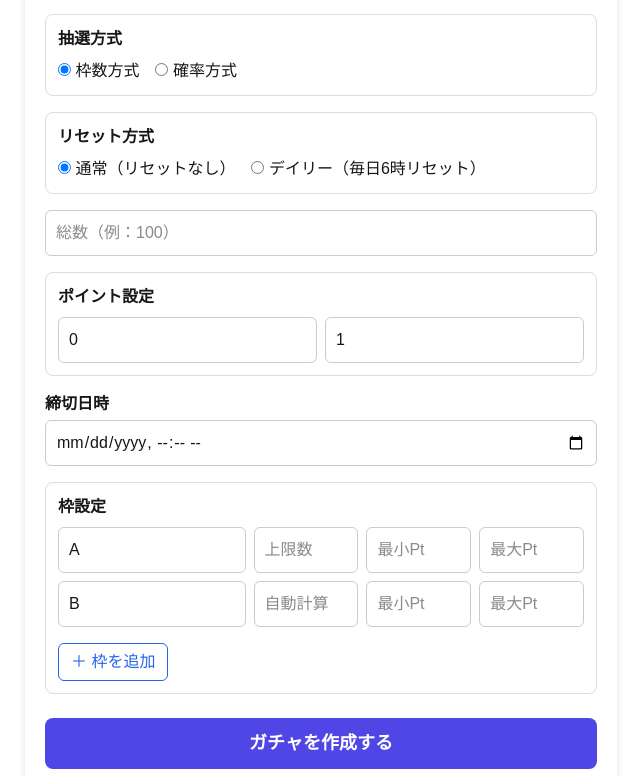
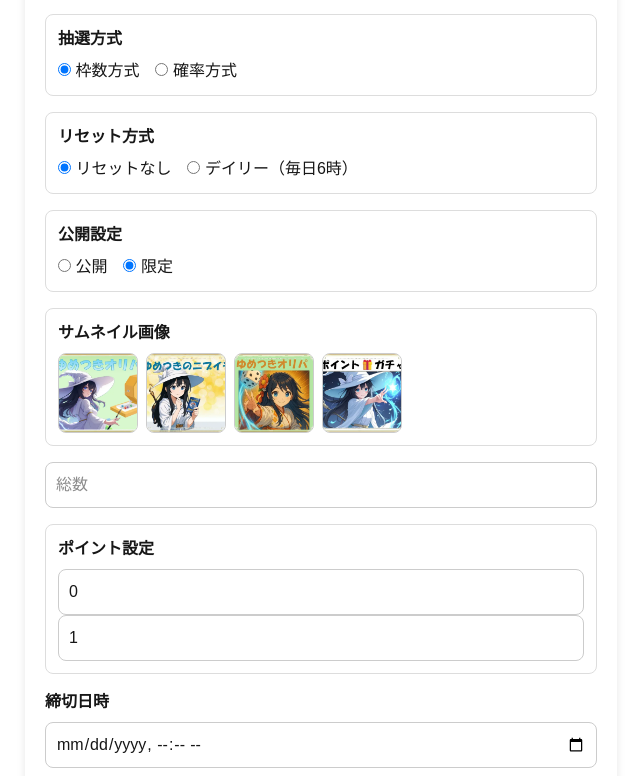
Before and after one commit to yumetsukigame-jp/yumetsuki-app, a Next.js app: page /admin/gacha in a window 1280 px wide. Shown: the part 344-1120 px from the top of the page, without its empty margins (319-959 px from the left). Built offline with nearby package versions, Linux system fonts and the light colour scheme.

Commit message:
update: gacha create/list/admin resetType & publicFlag対応

```diff
--- a/app/admin/gacha/list/page.tsx
+++ b/app/admin/gacha/list/page.tsx
@@ -9,7 +9,7 @@ import {
   doc,
 } from "firebase/firestore";
 
-export default function GachaListPage() {
+export default function AdminGachaListPage() {
   const [codes, setCodes] = useState<any[]>([]);
   const [loading, setLoading] = useState(true);
 
@@ -35,9 +35,9 @@ export default function GachaListPage() {
 
   return (
     <div style={{ padding: 24 }}>
-      <h1>🎛 ガチャコード管理</h1>
+      <h1>🎛 ガチャ管理一覧</h1>
 
-      {codes.length === 0 && <p>ガチャコードがありません。</p>}
+      {codes.length === 0 && <p>ガチャがありません。</p>}
 
       {codes.map((c) => (
         <div
@@ -47,78 +47,63 @@ export default function GachaListPage() {
             padding: 16,
             borderRadius: 8,
             marginBottom: 16,
+            background: "white",
           }}
         >
+          {/* サムネイル */}
+          {c.thumbnail && (
+            <div style={{ marginBottom: 12 }}>
+              <img
+                src={`/gacha/${c.thumbnail}`}
+                style={{
+                  width: 120,
+                  height: 120,
+                  objectFit: "cover",
+                  borderRadius: 8,
+                  border: "1px solid #ddd",
+                }}
+              />
+            </div>
+          )}
+
+          {/* タイトル */}
           <h2 style={{ marginBottom: 8 }}>
-            コード：<span style={{ fontWeight: "bold" }}>{c.code}</span>
+            {c.title}
           </h2>
 
-          {/* ★ 抽選方式バッジ */}
-          <div style={{ marginBottom: 8 }}>
-            {c.mode === "count" && (
-              <span
-                style={{
-                  background: "#16a34a",
-                  color: "white",
-                  padding: "4px 8px",
-                  borderRadius: 6,
-                  marginRight: 8,
-                  fontSize: 12,
-                }}
-              >
-                枠数方式
-              </span>
-            )}
+          {/* コード */}
+          <p style={{ margin: "4px 0" }}>
+            コード：<strong>{c.code}</strong>
+          </p>
 
-            {c.mode === "probability" && (
-              <span
-                style={{
-                  background: "#d97706",
-                  color: "white",
-                  padding: "4px 8px",
-                  borderRadius: 6,
-                  marginRight: 8,
-                  fontSize: 12,
-                }}
-              >
-                確率方式
-              </span>
-            )}
+          {/* 公開 / 限定 */}
+          <p style={{ margin: "4px 0" }}>
+            種類：{c.public ? "🌐 公開" : "🔒 限定"}
+          </p>
 
-            {/* ★ リセット方式バッジ */}
-            {c.resetType === "daily" && (
-              <span
-                style={{
-                  background: "#2563eb",
-                  color: "white",
-                  padding: "4px 8px",
-                  borderRadius: 6,
-                  fontSize: 12,
-                }}
-              >
-                デイリー
-              </span>
-            )}
+          {/* 抽選方式 */}
+          <p style={{ margin: "4px 0" }}>
+            抽選方式：
+            {c.mode === "count" ? "枠数方式" : "確率方式"}
+          </p>
 
-            {c.resetType === "none" && (
-              <span
-                style={{
-                  background: "#6b7280",
-                  color: "white",
-                  padding: "4px 8px",
-                  borderRadius: 6,
-                  fontSize: 12,
-                }}
-              >
-                リセットなし
-              </span>
-            )}
-          </div>
+          {/* リセット方式 */}
+          <p style={{ margin: "4px 0" }}>
+            リセット：
+            {c.resetType === "daily" ? "デイリー（毎日6時）" : "なし"}
+          </p>
 
-          <p>作成日：{c.createdAt?.toDate().toLocaleString()}</p>
-          <p>期限：{c.expiresAt?.toDate().toLocaleString()}</p>
+          {/* 期限 */}
+          <p style={{ margin: "4px 0" }}>
+            期限：
+            {c.expiresAt?.toDate
+              ? c.expiresAt.toDate().toLocaleString()
+              : "なし"}
+          </p>
 
-          <h3>枠情報</h3>
+          {/* 枠情報 */}
+          <h3 style={{ marginTop: 12 }}>枠情報</h3>
+
           {c.frames.map((f: any, i: number) => (
             <div
               key={i}
@@ -147,6 +132,8 @@ export default function GachaListPage() {
             </div>
           ))}
 
+          {/* ボタン */}
+          <div style={{ marginTop: 12 }}>
             <button
               onClick={() => navigator.clipboard.writeText(c.code)}
               style={{
@@ -159,7 +146,7 @@ export default function GachaListPage() {
                 cursor: "pointer",
               }}
             >
-            コピー
+              コードをコピー
             </button>
 
             <button
@@ -176,6 +163,7 @@ export default function GachaListPage() {
               削除
             </button>
           </div>
+        </div>
       ))}
     </div>
   );
--- a/app/admin/gacha/page.tsx
+++ b/app/admin/gacha/page.tsx
@@ -31,11 +31,12 @@ export default function GachaCreatePage() {
   const [expiresAt, setExpiresAt] = useState<string>("");
 
   const [publicFlag, setPublicFlag] = useState(false);
-  const [loading, setLoading] = useState(false);
-  const [createdCode, setCreatedCode] = useState("");
 
   const [thumbnail, setThumbnail] = useState<string>("");
   const [gachaImages, setGachaImages] = useState<string[]>([]);
+
+  const [loading, setLoading] = useState(false);
+  const [createdCode, setCreatedCode] = useState("");
 
   useEffect(() => {
     fetch("/gacha/images.json")
@@ -90,16 +91,16 @@ export default function GachaCreatePage() {
     }
 
     if (cost === "" || cost < 0) {
-      alert("1回あたりのポイントを入力してください（0以上）");
+      alert("ポイントを入力してください");
       return;
     }
 
     if (maxPerUser === "" || maxPerUser <= 0) {
-      alert("1ユーザーの上限回数を1以上で入力してください");
+      alert("上限回数を入力してください");
       return;
     }
 
-    // ★ 枠の自動計算
+    // ★ 最後の枠を自動計算
     if (mode === "count") {
       const sum = frames.reduce(
         (acc, f, idx) =>
@@ -108,30 +109,26 @@ export default function GachaCreatePage() {
             : acc + (typeof f.maxCount === "number" ? f.maxCount : 0),
         0
       );
-      const lastMax = typeof totalCount === "number" ? totalCount - sum : 0;
-
-      if (lastMax < 0) {
-        alert("総数より他の枠の合計が多くなっています");
+      const last = Number(totalCount) - sum;
+      if (last < 0) {
+        alert("枠数の合計が総数を超えています");
         return;
       }
-
-      frames[frames.length - 1].maxCount = lastMax;
+      frames[frames.length - 1].maxCount = last;
     } else {
-      const sumProb = frames.reduce(
+      const sum = frames.reduce(
         (acc, f, idx) =>
           idx === frames.length - 1
             ? acc
             : acc + (typeof f.probability === "number" ? f.probability : 0),
         0
       );
-      const lastProb = 100 - sumProb;
-
-      if (lastProb < 0) {
+      const last = 100 - sum;
+      if (last < 0) {
         alert("確率の合計が100%を超えています");
         return;
       }
-
-      frames[frames.length - 1].probability = lastProb;
+      frames[frames.length - 1].probability = last;
     }
 
     setLoading(true);
@@ -142,13 +139,14 @@ export default function GachaCreatePage() {
       const res: any = await fn({
         title,
         mode: mode === "prob" ? "probability" : "count",
-        resetType, // ★ 追加
+        resetType,
+        publicFlag,
         thumbnail,
         point: {
-          cost: typeof cost === "number" ? cost : 0,
-          maxPerUser: typeof maxPerUser === "number" ? maxPerUser : 1,
+          cost: Number(cost),
+          maxPerUser: Number(maxPerUser),
         },
-        totalCount: mode === "count" ? totalCount : null,
+        totalCount: mode === "count" ? Number(totalCount) : null,
         frames: frames.map((f) => ({
           label: f.label,
           maxCount:
@@ -159,30 +157,16 @@ export default function GachaCreatePage() {
             mode === "prob" && typeof f.probability === "number"
               ? f.probability / 100
               : null,
-          rewardMin: typeof f.rewardMin === "number" ? f.rewardMin : 0,
-          rewardMax: typeof f.rewardMax === "number" ? f.rewardMax : 0,
+          rewardMin: Number(f.rewardMin),
+          rewardMax: Number(f.rewardMax),
         })),
         expiresAt,
-        publicFlag,
       });
 
       setCreatedCode(res.data.code);
-      alert(`ガチャを作成しました！ コード：${res.data.code}`);
-
-      setTitle("");
-      setTotalCount("");
-      setFrames([
-        { label: "A", maxCount: "", probability: "", rewardMin: "", rewardMax: "" },
-        { label: "B", maxCount: "", probability: "", rewardMin: "", rewardMax: "" },
-      ]);
-      setCost(0);
-      setMaxPerUser(1);
-      setExpiresAt("");
-      setPublicFlag(false);
-      setThumbnail("");
-      setResetType("none");
+      alert(`作成しました！ コード：${res.data.code}`);
     } catch (e: any) {
-      alert("作成に失敗しました：" + e.message);
+      alert("作成に失敗：" + e.message);
     }
 
     setLoading(false);
@@ -211,24 +195,20 @@ export default function GachaCreatePage() {
           style={inputStyle}
         />
 
-        {/* ★ 抽選方式 */}
-        <div style={{ border: "1px solid #ddd", padding: 12, borderRadius: 8 }}>
-          <div style={{ fontWeight: "bold", marginBottom: 8 }}>抽選方式</div>
-
-          <label style={{ marginRight: 16 }}>
+        {/* 抽選方式 */}
+        <div style={boxStyle}>
+          <div style={labelStyle}>抽選方式</div>
+          <label>
             <input
               type="radio"
-              value="count"
               checked={mode === "count"}
               onChange={() => setMode("count")}
             />{" "}
             枠数方式
           </label>
-
-          <label>
+          <label style={{ marginLeft: 16 }}>
             <input
               type="radio"
-              value="prob"
               checked={mode === "prob"}
               onChange={() => setMode("prob")}
             />{" "}
@@ -236,36 +216,83 @@ export default function GachaCreatePage() {
           </label>
         </div>
 
-        {/* ★ リセット方式 */}
-        <div style={{ border: "1px solid #ddd", padding: 12, borderRadius: 8 }}>
-          <div style={{ fontWeight: "bold", marginBottom: 8 }}>リセット方式</div>
-
-          <label style={{ marginRight: 16 }}>
+        {/* リセット方式 */}
+        <div style={boxStyle}>
+          <div style={labelStyle}>リセット方式</div>
+          <label>
             <input
               type="radio"
-              value="none"
               checked={resetType === "none"}
               onChange={() => setResetType("none")}
             />{" "}
-            通常（リセットなし）
+            リセットなし
           </label>
+          <label style={{ marginLeft: 16 }}>
+            <input
+              type="radio"
+              checked={resetType === "daily"}
+              onChange={() => setResetType("daily")}
+            />{" "}
+            デイリー（毎日6時）
+          </label>
+        </div>
 
+        {/* 公開 / 限定 */}
+        <div style={boxStyle}>
+          <div style={labelStyle}>公開設定</div>
           <label>
             <input
               type="radio"
-              value="daily"
-              checked={resetType === "daily"}
-              onChange={() => setResetType("daily")}
+              checked={publicFlag === true}
+              onChange={() => setPublicFlag(true)}
             />{" "}
-            デイリー（毎日6時リセット）
+            公開
           </label>
+          <label style={{ marginLeft: 16 }}>
+            <input
+              type="radio"
+              checked={publicFlag === false}
+              onChange={() => setPublicFlag(false)}
+            />{" "}
+            限定
+          </label>
+        </div>
+
+        {/* サムネイル */}
+        <div style={boxStyle}>
+          <div style={labelStyle}>サムネイル画像</div>
+
+          <div style={{ display: "flex", flexWrap: "wrap", gap: 8 }}>
+            {gachaImages.map((img) => (
+              <img
+                key={img}
+                src={`/gacha/${img}`}
+                onClick={() => setThumbnail(img)}
+                style={{
+                  width: 80,
+                  height: 80,
+                  objectFit: "cover",
+                  borderRadius: 8,
+                  cursor: "pointer",
+                  border:
+                    thumbnail === img ? "3px solid #2563eb" : "1px solid #ccc",
+                }}
+              />
+            ))}
+          </div>
+
+          {thumbnail && (
+            <p style={{ marginTop: 8 }}>
+              選択中：<strong>{thumbnail}</strong>
+            </p>
+          )}
         </div>
 
         {/* 総数（count のみ） */}
         {mode === "count" && (
           <input
             type="number"
-            placeholder="総数（例：100）"
+            placeholder="総数"
             value={totalCount}
             onChange={(e) =>
               setTotalCount(e.target.value === "" ? "" : Number(e.target.value))
@@ -275,9 +302,8 @@ export default function GachaCreatePage() {
         )}
 
         {/* ポイント設定 */}
-        <div style={{ border: "1px solid #ddd", padding: 12, borderRadius: 8 }}>
-          <div style={{ fontWeight: "bold", marginBottom: 8 }}>ポイント設定</div>
-          <div style={{ display: "flex", gap: 8 }}>
+        <div style={boxStyle}>
+          <div style={labelStyle}>ポイント設定</div>
           <input
             type="number"
             placeholder="消費ポイント"
@@ -285,7 +311,7 @@ export default function GachaCreatePage() {
             onChange={(e) =>
               setCost(e.target.value === "" ? "" : Number(e.target.value))
             }
-              style={{ ...inputStyle, flex: 1 }}
+            style={inputStyle}
           />
           <input
             type="number"
@@ -296,14 +322,13 @@ export default function GachaCreatePage() {
                 e.target.value === "" ? "" : Number(e.target.value)
               )
             }
-              style={{ ...inputStyle, flex: 1 }}
+            style={inputStyle}
           />
-          </div>
         </div>
 
         {/* 期限 */}
         <div>
-          <div style={{ fontWeight: "bold", marginBottom: 4 }}>締切日時</div>
+          <div style={labelStyle}>締切日時</div>
           <input
             type="datetime-local"
             value={expiresAt}
@@ -313,8 +338,8 @@ export default function GachaCreatePage() {
         </div>
 
         {/* 枠設定 */}
-        <div style={{ border: "1px solid #ddd", padding: 12, borderRadius: 8 }}>
-          <div style={{ fontWeight: "bold", marginBottom: 8 }}>枠設定</div>
+        <div style={boxStyle}>
+          <div style={labelStyle}>枠設定</div>
 
           {frames.map((f, i) => (
             <div
@@ -337,39 +362,34 @@ export default function GachaCreatePage() {
               {mode === "count" ? (
                 <input
                   type="number"
-                  placeholder={
-                    i === frames.length - 1 ? "自動計算" : "上限数"
-                  }
+                  placeholder={i === frames.length - 1 ? "自動" : "上限数"}
                   value={f.maxCount}
                   onChange={(e) => updateFrame(i, "maxCount", e.target.value)}
-                  disabled={i === frames.length - 1}
                   style={{ ...inputStyle, flex: 1 }}
                 />
               ) : (
                 <input
                   type="number"
-                  placeholder={
-                    i === frames.length - 1 ? "自動計算" : "確率（%）"
-                  }
+                  placeholder={i === frames.length - 1 ? "自動" : "確率%"}
                   value={f.probability}
                   onChange={(e) =>
                     updateFrame(i, "probability", e.target.value)
                   }
-                  disabled={i === frames.length - 1}
                   style={{ ...inputStyle, flex: 1 }}
                 />
               )}
 
               <input
                 type="number"
-                placeholder="最小Pt"
+                placeholder="最小"
                 value={f.rewardMin}
                 onChange={(e) => updateFrame(i, "rewardMin", e.target.value)}
                 style={{ ...inputStyle, flex: 1 }}
               />
+
               <input
                 type="number"
-                placeholder="最大Pt"
+                placeholder="最大"
                 value={f.rewardMax}
                 onChange={(e) => updateFrame(i, "rewardMax", e.target.value)}
                 style={{ ...inputStyle, flex: 1 }}
@@ -378,15 +398,13 @@ export default function GachaCreatePage() {
           ))}
 
           <button
-            type="button"
             onClick={addFrame}
             style={{
-              marginTop: 8,
-              padding: "6px 12px",
+              padding: "8px 12px",
+              background: "#2563eb",
+              color: "white",
               borderRadius: 6,
-              border: "1px solid #2563eb",
-              background: "white",
-              color: "#2563eb",
+              border: "none",
               cursor: "pointer",
             }}
           >
@@ -394,37 +412,27 @@ export default function GachaCreatePage() {
           </button>
         </div>
 
+        {/* 作成ボタン */}
         <button
           onClick={handleCreate}
           disabled={loading}
           style={{
-            padding: 12,
-            background: loading ? "#999" : "#4f46e5",
+            padding: "12px",
+            background: "#4f46e5",
             color: "white",
             borderRadius: 8,
             border: "none",
-            fontSize: 18,
-            fontWeight: "bold",
-            cursor: loading ? "not-allowed" : "pointer",
-            marginTop: 8,
+            cursor: "pointer",
+            fontSize: 16,
           }}
         >
           {loading ? "作成中…" : "ガチャを作成する"}
         </button>
 
         {createdCode && (
-          <div
-            style={{
-              marginTop: 24,
-              padding: 16,
-              background: "#f0f9ff",
-              borderRadius: 8,
-              border: "1px solid #38bdf8",
-            }}
-          >
-            <h3>🎉 作成されたガチャコード</h3>
-            <p style={{ fontSize: 20, fontWeight: "bold" }}>{createdCode}</p>
-          </div>
+          <p style={{ marginTop: 12 }}>
+            作成されたコード：<strong>{createdCode}</strong>
+          </p>
         )}
       </div>
     </div>
@@ -432,9 +440,19 @@ export default function GachaCreatePage() {
 }
 
 const inputStyle: React.CSSProperties = {
+  width: "100%",
   padding: 10,
+  borderRadius: 8,
   border: "1px solid #ccc",
-  borderRadius: 6,
-  fontSize: 16,
-  width: "100%",
 };
+
+const boxStyle: React.CSSProperties = {
+  border: "1px solid #ddd",
+  padding: 12,
+  borderRadius: 8,
+};
+
+const labelStyle: React.CSSProperties = {
+  fontWeight: "bold",
+  marginBottom: 8,
+};
```
Also changed, not shown: 1 other file (tests, documents, lock files or other folders). Lines whose indentation alone changed are shown as unchanged.
